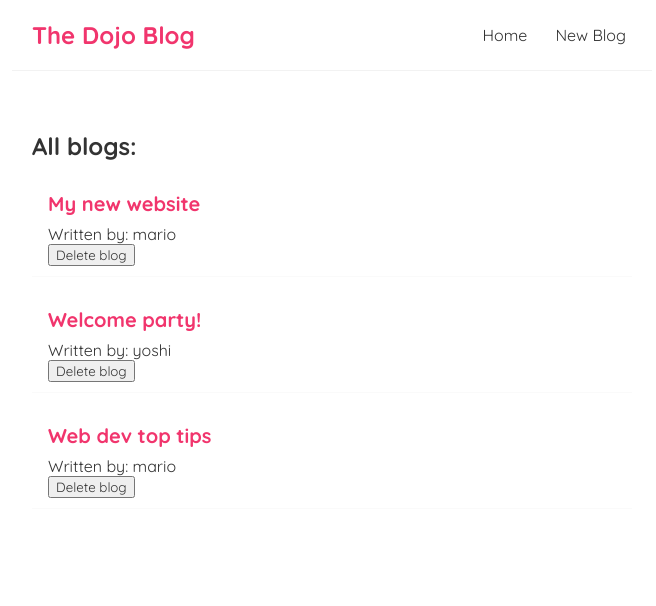
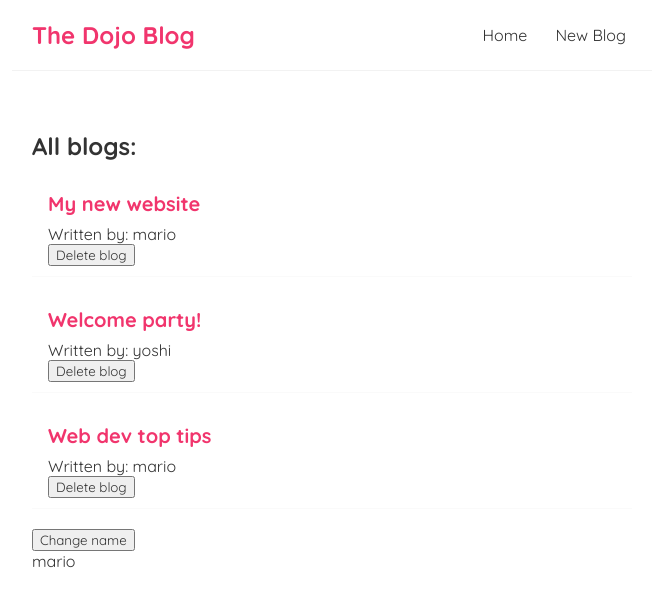
Before and after one commit to danretegan/dojo-blog, a React (Create React App) app: page / in a window 1280 px wide. Shown: the top 606 px of the page, without its empty margins (308-964 px from the left). Built offline with nearby package versions, Linux system fonts and the light colour scheme.

Commit message:
#15 - useEffect Dependencies

```diff
--- a/src/Home.js
+++ b/src/Home.js
@@ -4,6 +4,8 @@
 
 const Home = () => {
   const [blogs, setBlogs] = useState(blogData);
+
+  const [name, setName] = useState('mario');
 
   const handleDelete = id => {
     const newBlogs = blogs.filter(blog => blog.id !== id);
@@ -12,12 +14,16 @@
 
   useEffect(() => {
     console.log('use effect ran!');
-    console.log(blogs);
-  });
+    console.log(name);
+  }, [name]);
 
   return (
     <div className="home">
       <BlogList blogs={blogs} title="All blogs:" handleDelete={handleDelete} />
+
+      <button onClick={() => setName('luigi')}>Change name</button>
+
+      <p>{name}</p>
     </div>
   );
 };
```
